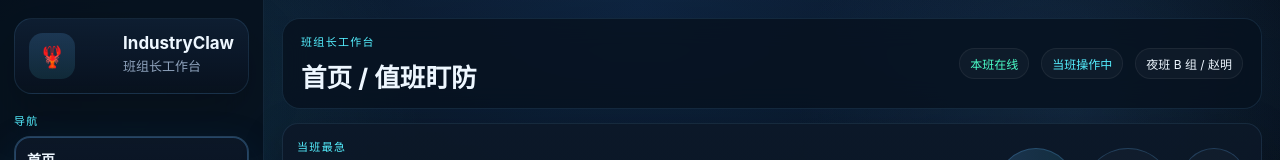
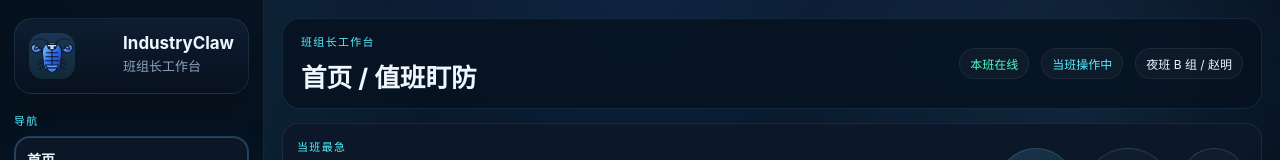
Before and after one commit to Roycent/IndustryClaw, a React (Vite) app: page / in a window 1280 px wide. Shown: the top 160 px of the page. Built offline with nearby package versions, Linux system fonts and the light colour scheme.

Commit message:
feat: add blue lobster brand icon

```diff
--- a/index.html
+++ b/index.html
@@ -8,6 +8,7 @@
       name="description"
       content="IndustryClaw 工业现场任务协同工作台，覆盖任务中心、设备助手、告警工单和班组交接等真实场景。"
     />
+    <link rel="icon" type="image/svg+xml" href="/industryclaw-icon.svg" />
   </head>
   <body>
     <div id="root"></div>
--- a/src/App.tsx
+++ b/src/App.tsx
@@ -438,7 +438,9 @@ function App() {
       <div className="ambient-bg" />
       <aside className="sidebar">
         <div className="brand-block">
-          <div className="brand-icon">🦞</div>
+          <div className="brand-icon">
+            <img src="/industryclaw-icon.svg" alt="IndustryClaw" className="brand-icon-image" />
+          </div>
           <div>
             <h1>IndustryClaw</h1>
             <p>班组长工作台</p>
--- a/src/styles.css
+++ b/src/styles.css
@@ -80,7 +80,14 @@ a { color: inherit; text-decoration: none; }
   display: grid;
   place-items: center;
   background: linear-gradient(180deg, rgba(97, 180, 255, 0.18), rgba(85, 239, 255, 0.1));
-  font-size: 21px;
+  overflow: hidden;
+}
+
+.brand-icon-image {
+  width: 100%;
+  height: 100%;
+  display: block;
+  object-fit: cover;
 }
 
 .brand-block h1, h2, h3, p { margin-top: 0; }
```
Also changed, not shown: public/industryclaw-icon.svg (added).
